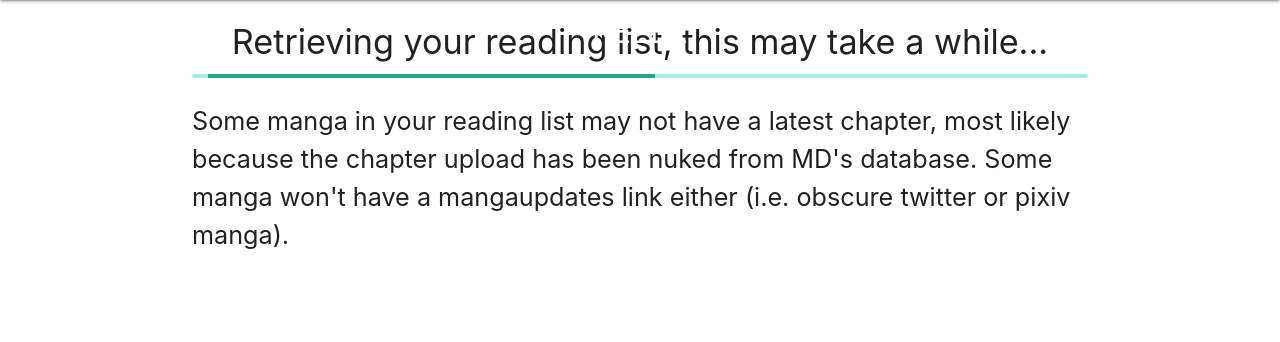
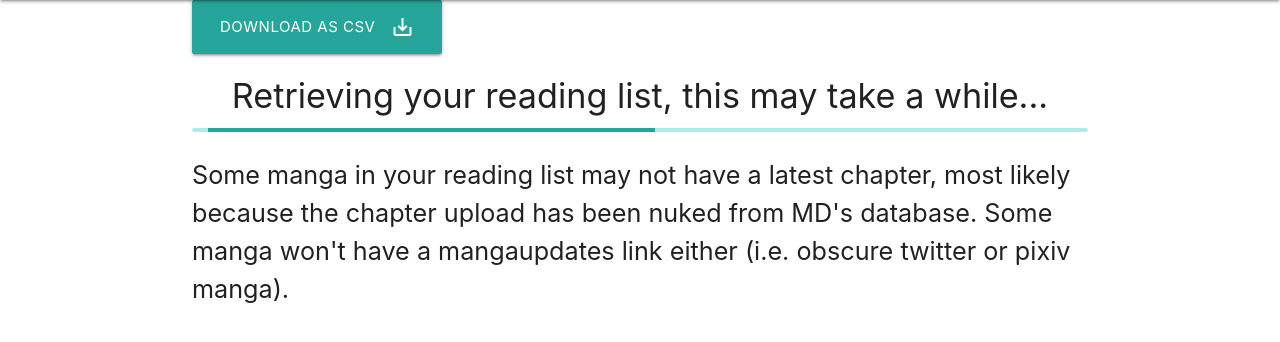
Before and after one commit to mdmn07C5/MDReadingList, a Django app: template MDGIVEMEMYREADINGLIST/main/templates/main/readlist.html in a window 1280 px wide. Shown: the part 64-406 px from the top of the page. Run offline with Django 3.2, Linux system fonts and the light colour scheme; the template is opened without the code that fills it, so the values that code supplies are empty.

Commit message:
Feature: Add Download button for csv
Add download button which is by default disabled. Does not download
(yet).

```diff
--- a/MDGIVEMEMYREADINGLIST/main/templates/main/readlist.html
+++ b/MDGIVEMEMYREADINGLIST/main/templates/main/readlist.html
@@ -2,7 +2,8 @@
 
 {% block content %}
     <body onload=getReadingList()>
-        <div id="#container">
+        <a id="download_button" class="waves-effect waves-light btn-large disabled"><i class="material-icons right">save_alt</i>download as csv</a>
+        <div id="container">
             <h4 style="text-align: center">Retrieving your reading list, this may take a while...</h4>
             <div class="progress">
                 <div class="indeterminate"></div>
@@ -21,10 +22,12 @@
                     type: "GET",
                     url: "{% url 'main:return_reading_list_json' %}",
                     success: function(data) {
-                        $('#container').html(data);
+                        $("#container").html(data.content);
                     },
                     complete: function() {
-
+                        $("#download_button").removeClass("disabled");
+                        $("#download_button").addClass("pulse");
+                        // alert("asdflajksdf");
                     }
                 }).then(function() {
                     // alert("Done!");
```
